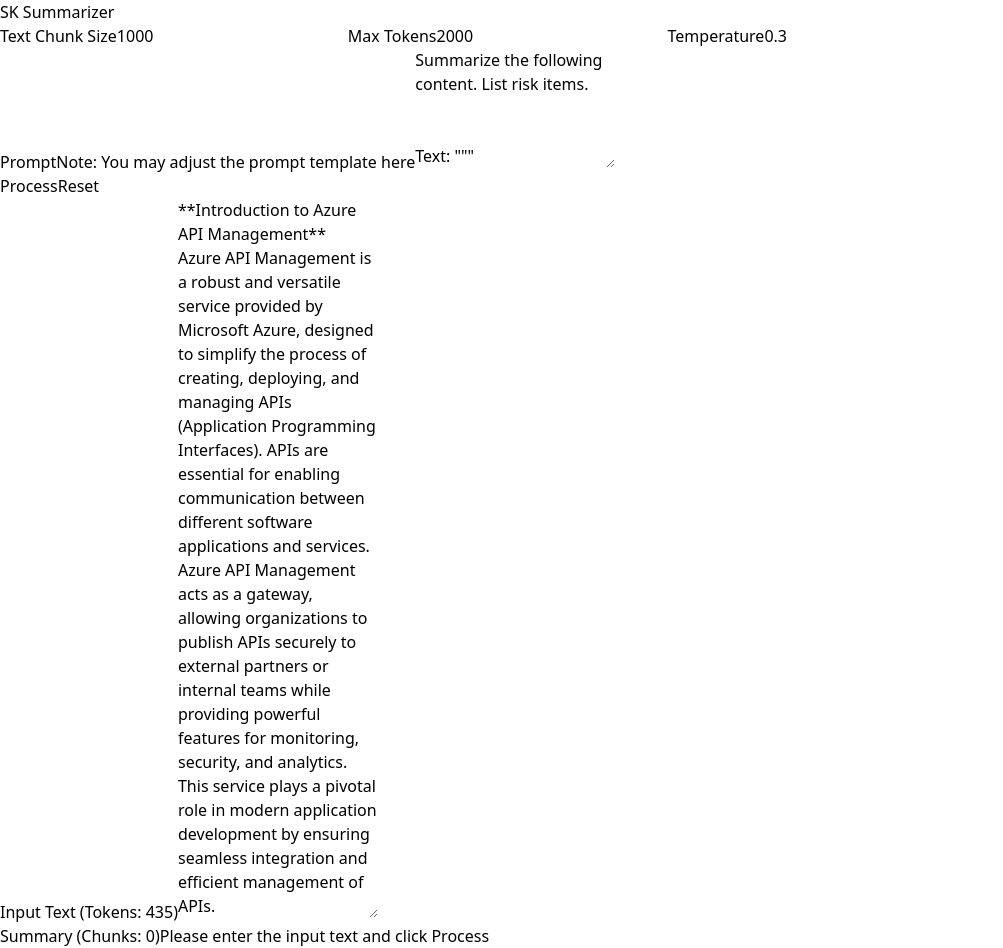
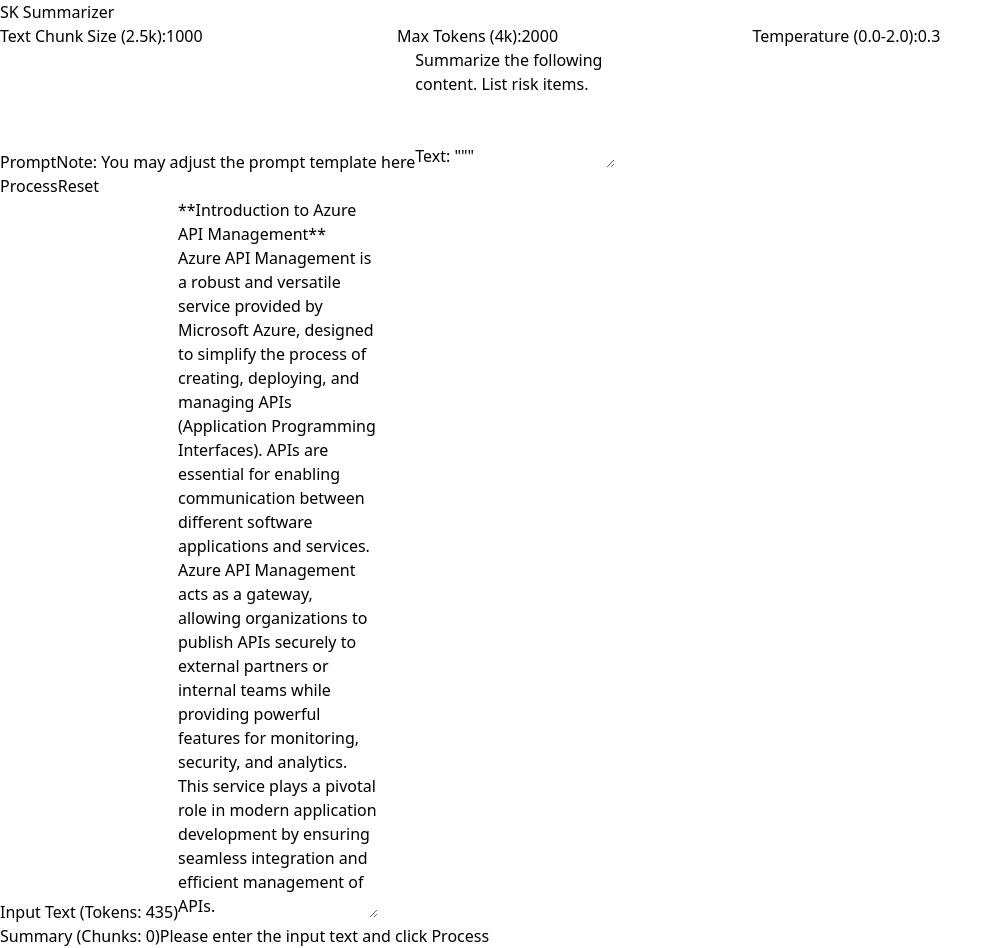
Before and after one commit to msalemor/sk-summarizer-pattern, a React (Vite) app in the folder frontend/: page / in a window 1280 px wide. Shown: the whole page, without its empty margins (0-1003 px from the left). Built offline with nearby package versions, Linux system fonts and the light colour scheme.

Commit message:
added more information

```diff
--- a/frontend/src/App.tsx
+++ b/frontend/src/App.tsx
@@ -56,18 +56,18 @@
       <nav className="bg-slate-900 text-white p-3 font-bold">
         SK Summarizer
       </nav>
-      <div className="p-2 text-white bg-slate-800 flex flex-row space-x-2">
-        <label className="font-bold text-sm uppercase">Text Chunk Size</label>
+      <div className="p-2 text-white bg-slate-800 flex flex-row space-x-2 items-center">
+        <label className="font-bold text-sm uppercase">Text Chunk Size (2.5k):</label>
         <input
           value={settings.chunk_size}
           onChange={(e) => setSettings({ ...settings, chunk_size: e.target.value })}
           className="px-1 text-black backdrop:border w-16 "></input>
-        <label className="font-bold text-sm uppercase">Max Tokens</label>
+        <label className="font-bold text-sm uppercase">Max Tokens (4k):</label>
         <input
           value={settings.max_tokens}
           onChange={(e) => setSettings({ ...settings, max_tokens: e.target.value })}
           className="px-1 text-black border w-16"></input>
-        <label className="font-bold text-sm uppercase">Temperature</label>
+        <label className="font-bold text-sm uppercase">Temperature (0.0-2.0):</label>
         <input
           value={settings.temperature}
           onChange={(e) => setSettings({ ...settings, temperature: e.target.value })}
```
